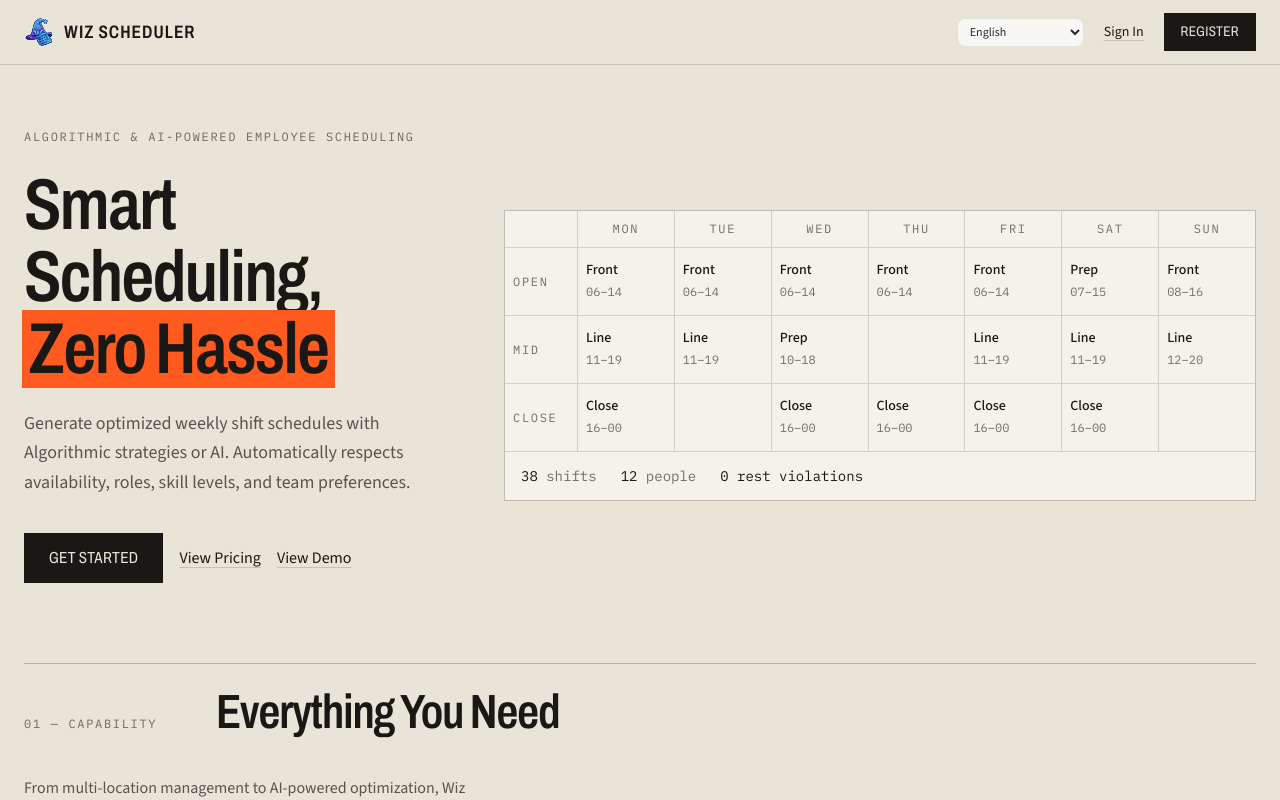
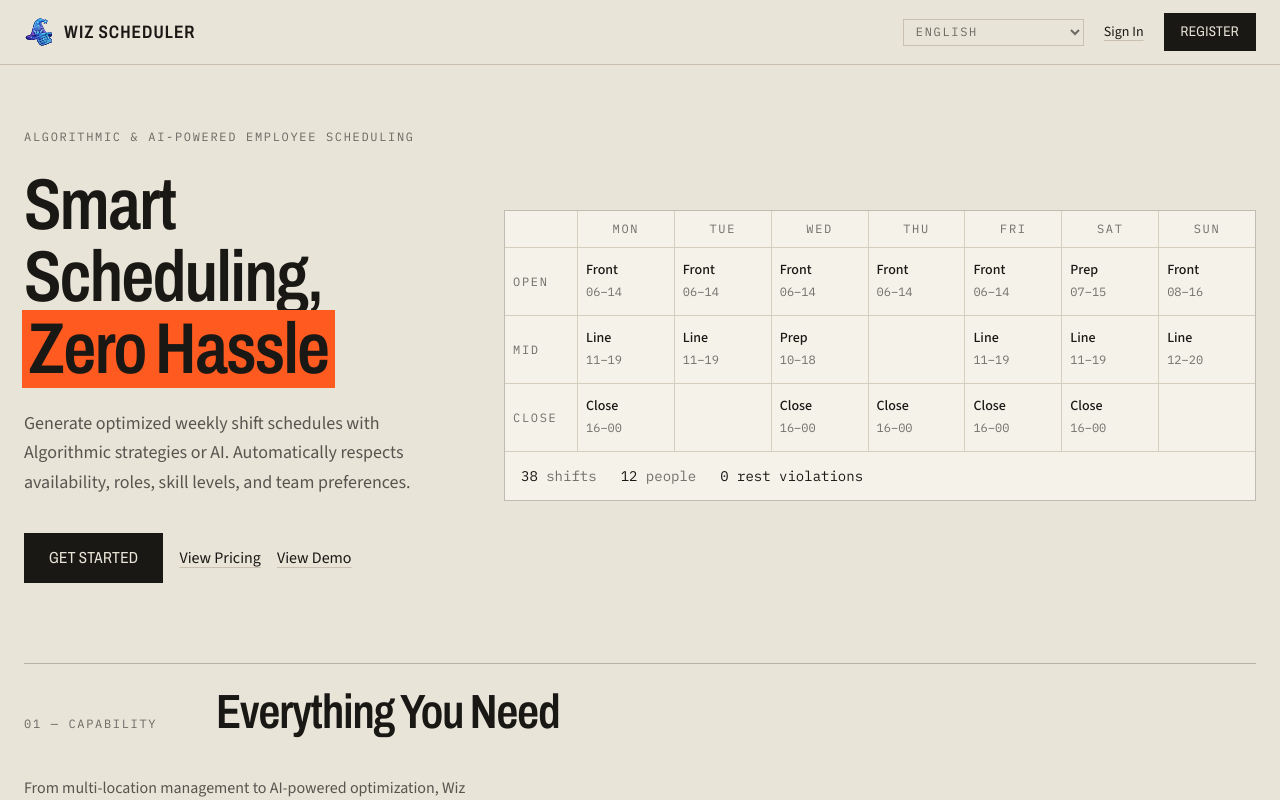
Before and after one commit to rubinder/wiz_scheduler, a React (Vite) app in the folder frontend/: page / in a window 1280 px wide. Shown: the top 800 px of the page. Built offline with nearby package versions, Linux system fonts and the light colour scheme.

Commit message:
feat(frontend): give LanguageSelector a rota variant for the marketing surface

```diff
--- a/frontend/src/components/marketing/MarketingNav.tsx
+++ b/frontend/src/components/marketing/MarketingNav.tsx
@@ -19,7 +19,7 @@ export default function MarketingNav() {
           </span>
         </Link>
         <div className="flex items-center gap-3 sm:gap-5 shrink-0">
-          <LanguageSelector />
+          <LanguageSelector variant="rota" />
           <Link to="/login" className={`${m.btn.link} text-sm hidden sm:inline`}>
             {t.login.signIn}
           </Link>
--- a/frontend/src/components/shared/LanguageSelector.tsx
+++ b/frontend/src/components/shared/LanguageSelector.tsx
@@ -1,14 +1,29 @@
 import { useLanguage } from "../../i18n/LanguageContext";
 import { LANGUAGES } from "../../i18n/types";
+import { marketing as m } from "../../theme";
 
-export default function LanguageSelector() {
+interface Props {
+  /**
+   * "glass" (default) keeps the translucent app-wide look used across the
+   * ~30 logged-in pages. "rota" is squared-off, newsprint-and-ink styling
+   * for the marketing surface (nav, auth pages) — never used in the app.
+   */
+  variant?: "glass" | "rota";
+}
+
+const ROTA_CLASSES =
+  `bg-transparent ${m.text.meta} hover:text-ink border ${m.rule.line} px-2 py-1 ` +
+  "focus:outline-none focus:border-ink focus-visible:outline focus-visible:outline-2 " +
+  "focus-visible:outline-offset-1 focus-visible:outline-marker transition-colors";
+
+export default function LanguageSelector({ variant = "glass" }: Props) {
   const { lang, setLang } = useLanguage();
 
   return (
     <select
       value={lang}
       onChange={(e) => setLang(e.target.value as typeof lang)}
-      className="glass-input-sm text-xs"
+      className={variant === "rota" ? ROTA_CLASSES : "glass-input-sm text-xs"}
       aria-label="Language"
     >
       {LANGUAGES.map((l) => (
```
